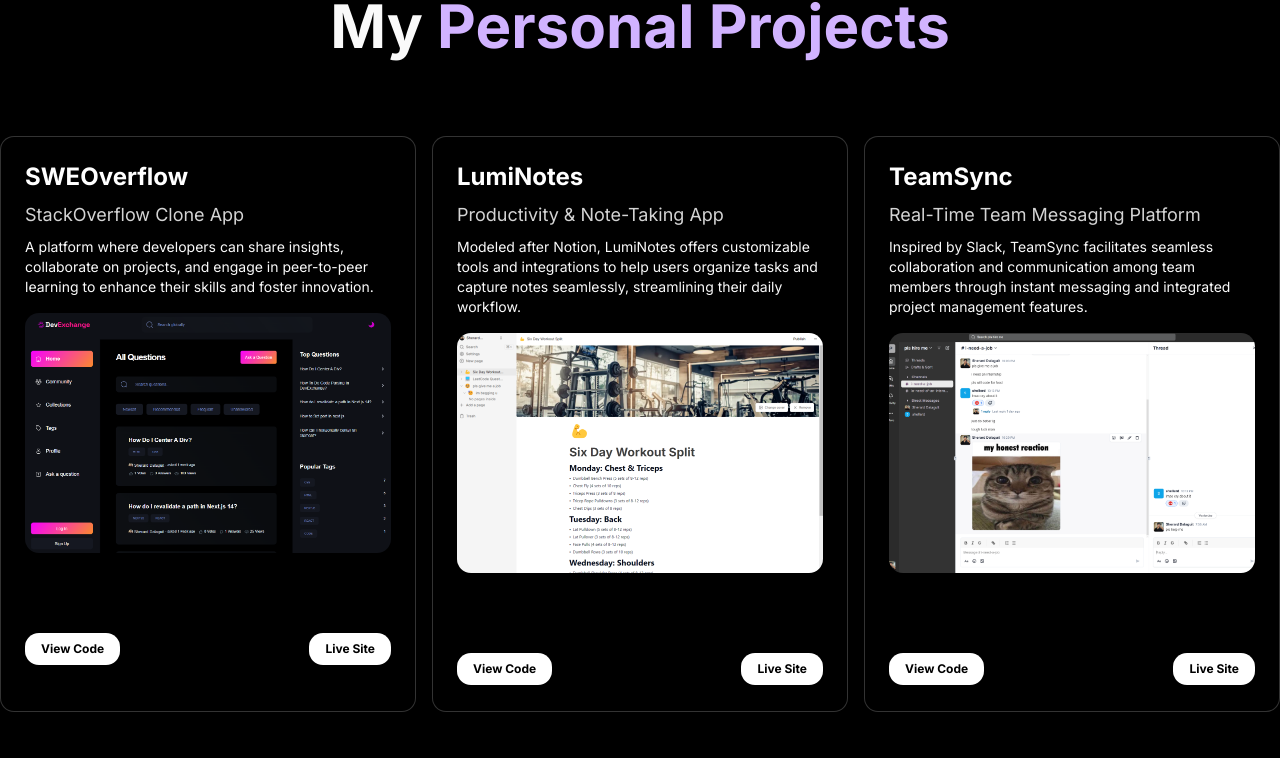
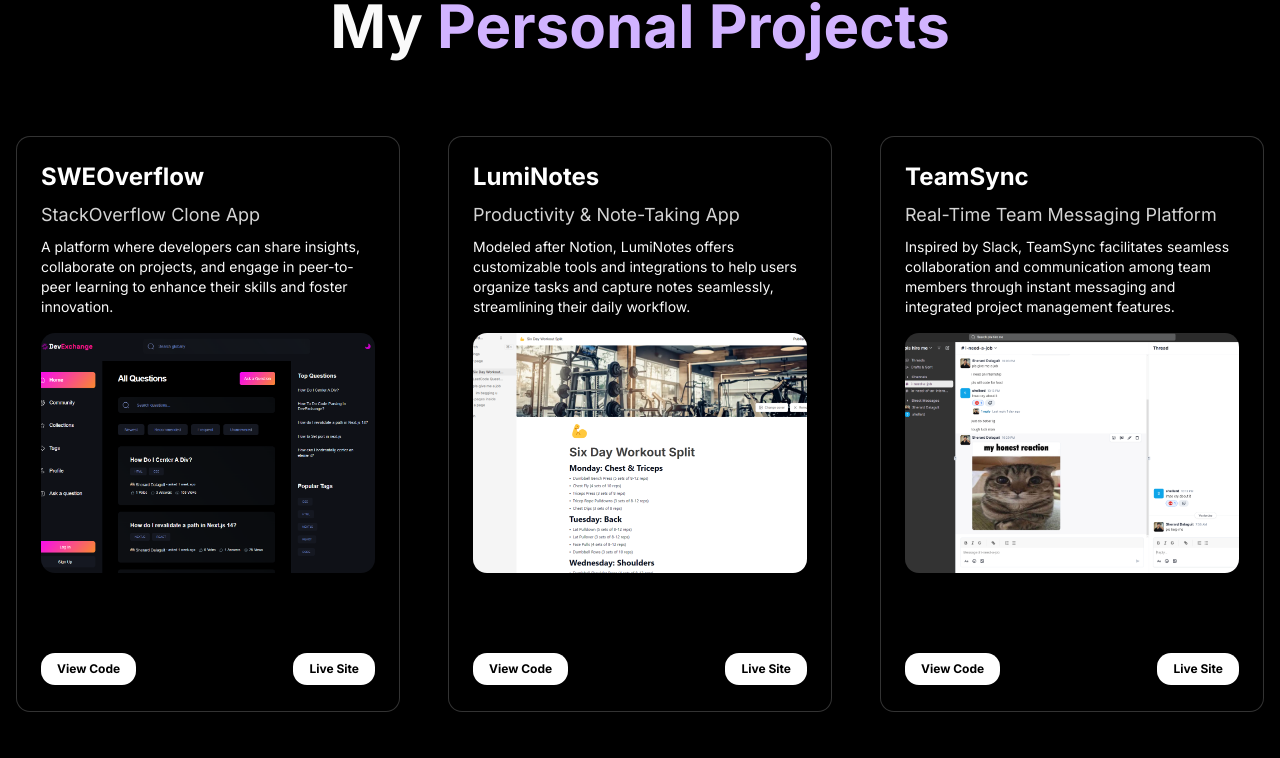
Before and after one commit to sherard-dalaguit/stephen_portfolio, a Next.js app: page / in a window 1280 px wide. Shown: the part 2320-3078 px from the top of the page. Built offline with nearby package versions, Linux system fonts and the light colour scheme.

Commit message:
updated projects margins/padding

```diff
--- a/components/Projects.tsx
+++ b/components/Projects.tsx
@@ -7,7 +7,7 @@ const Projects = () => {
 			<h1 className="text-center font-bold text-[40px] md:text-5xl lg:text-6xl mb-20">
 				My <span className="text-[#d1b3ff]">Personal Projects</span>
 			</h1>
-			<section className="grid grid-cols-1 md:grid-cols-2 xl:grid-cols-3 xl:gap-12 gap-4 justify-items-center">
+			<section className="grid grid-cols-1 md:grid-cols-2 xl:grid-cols-3 xl:gap-12 gap-4 justify-items-stretch">
 				{projects.map(({id, title, subheader, des, img, iconLists, githubLink, deployedLink }) => (
 					<ProjectItems
 						key={id}
```
